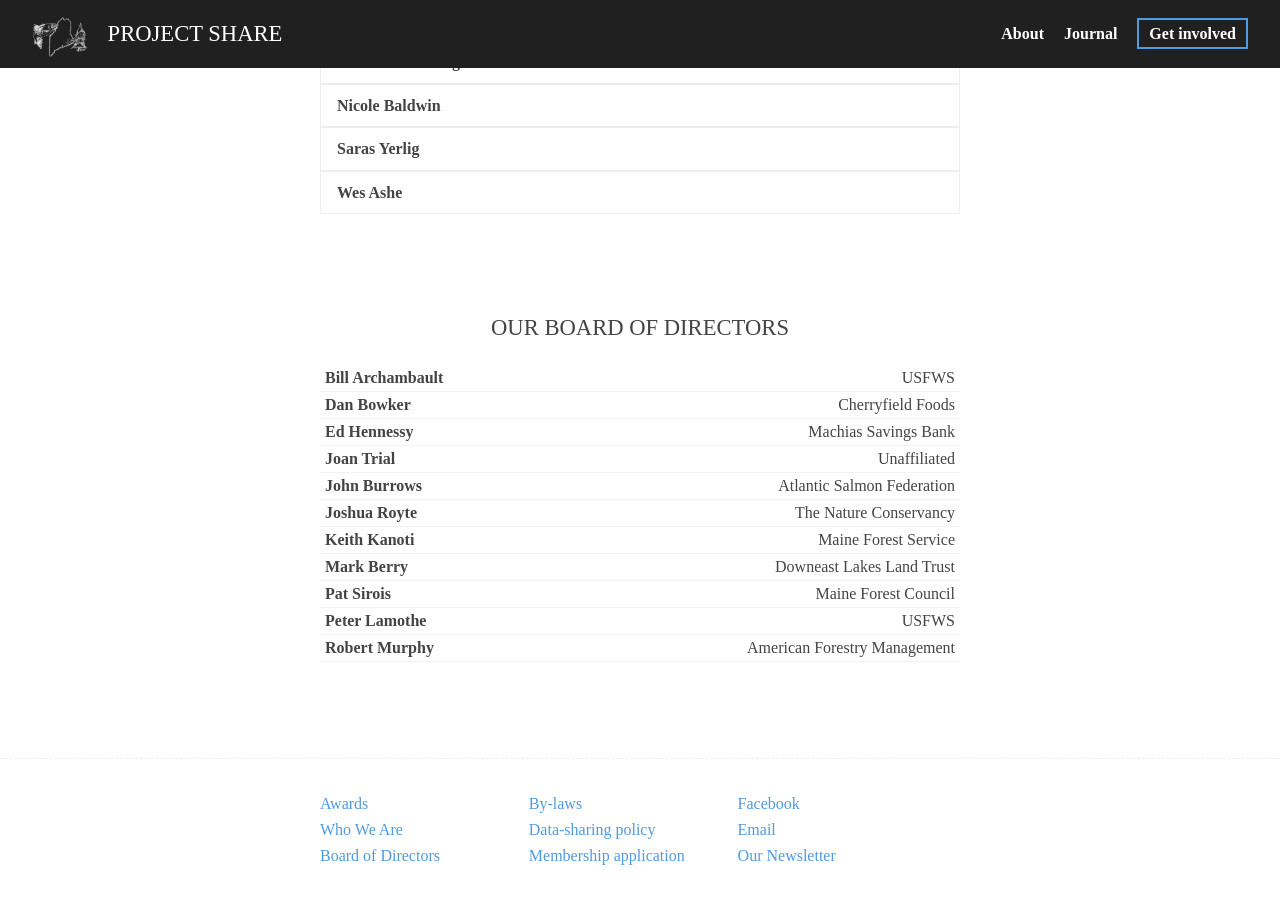
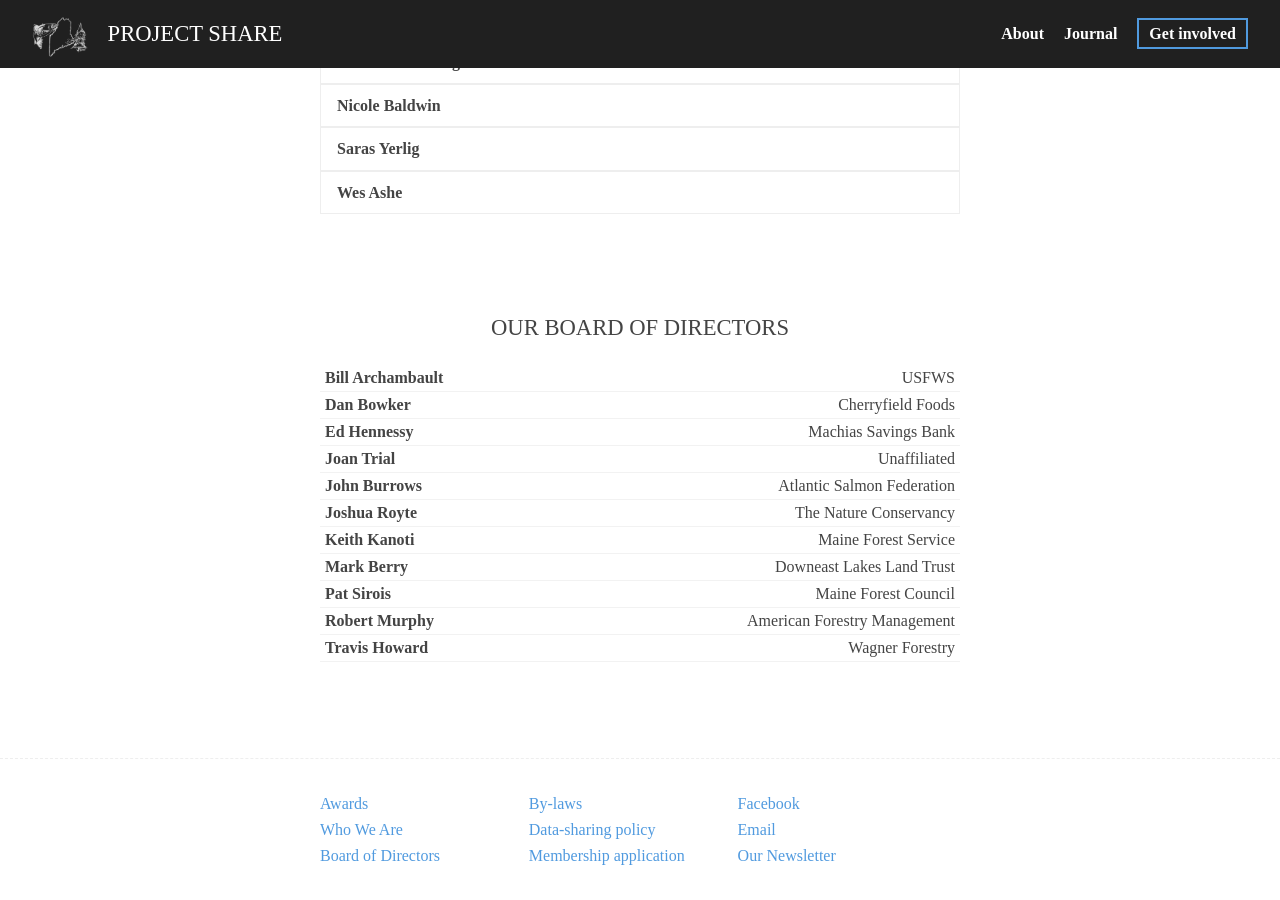
Before and after one commit to salmonhabitat/salmonhabitat, a Jekyll site: the page built from about.html, in a window 1280 px wide and 900 px high, scrolled down 2060 px. Built offline with Jekyll 4.4.1, drawn with Linux system fonts in a browser that asks for light colours; a script that is not in the unit is left out.

Commit message:
updated board
Removed: Bill A, Peter L
Added: Travis Howard

```diff
--- a/_data/board.yml
+++ b/_data/board.yml
@@ -25,8 +25,8 @@
 - name: Pat Sirois
   organization: Maine Forest Council
 
-- name: Peter Lamothe
-  organization: USFWS
-
 - name: Robert Murphy
   organization: American Forestry Management
+
+- name: Travis Howard
+  organization: Wagner Forestry
```
